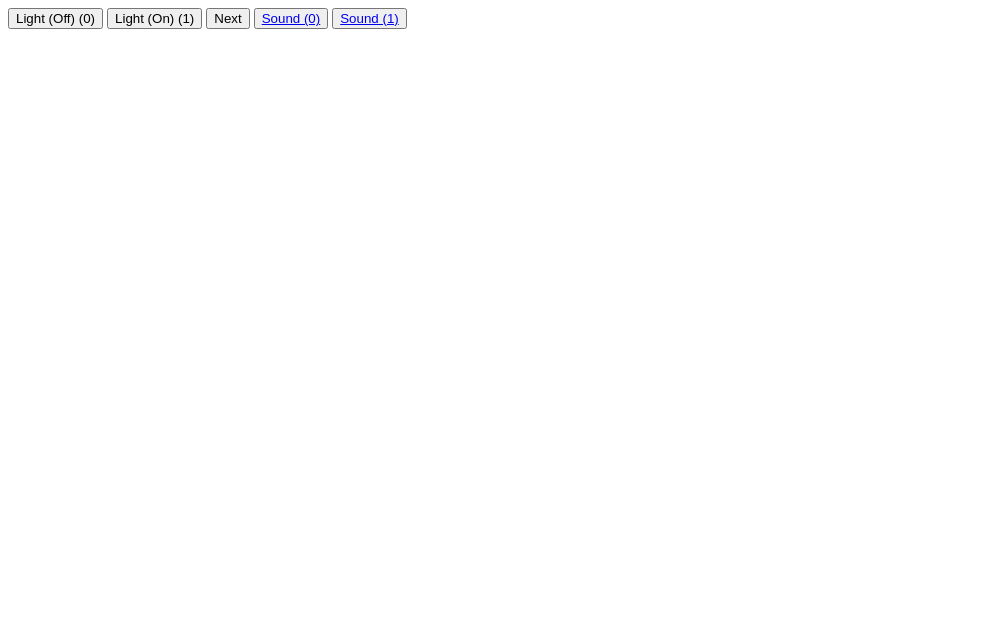
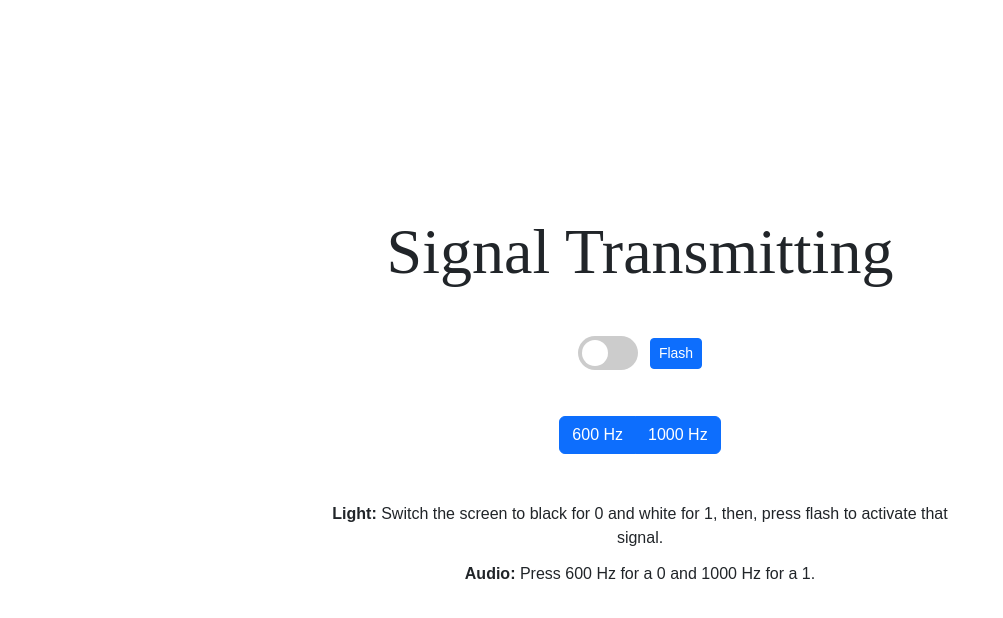
Before and after one commit to JeriahN/Signal-Transmitting, a plain HTML site: page index.html in a window 1280 px wide. Shown: the whole page, without its empty margins (0-1003 px from the left). Drawn offline with Linux system fonts and the light colour scheme.

Commit message:
Actually works now I guess, note, this is a homework assignment I did in a couple minutes, this is not meant for any public.

```diff
--- a/index.html
+++ b/index.html
@@ -4,19 +4,64 @@
     <meta charset="UTF-8" />
     <meta http-equiv="X-UA-Compatible" content="IE=edge" />
     <meta name="viewport" content="width=device-width, initial-scale=1.0" />
+    <link rel="stylesheet" href="./bootstrap/bootstrap.min.css" />
     <link rel="stylesheet" href="./styles.css" />
     <title>Signal Transmitting</title>
   </head>
   <body>
-    <button onclick="light(false)">Light (Off) (0)</button>
-    <button onclick="light(true)">Light (On) (1)</button>
-    <button onclick="turnRed()">Next</button>
-    <button>
-      <a href="https://szynalski.com/tone#600,v0.75">Sound (0)</a>
-    </button>
-    <button>
-      <a href="https://szynalski.com/tone#1000,v0.75">Sound (1)</a>
-    </button>
+    <div class="buttonList">
+      <h1>Signal Transmitting</h1>
+      <br />
+
+      <!-- Visuals -->
+      <div class="buttonList horizontalButtonList">
+        <!-- The Checkbox -->
+        <label class="switch" for="checkbox">
+          <input
+            type="checkbox"
+            id="checkbox"
+            onclick="changeBackgroundColor()"
+          />
+          <span class="slider round"></span>
+        </label>
+
+        <!-- The Flash Screen Button -->
+        <button
+          type="button"
+          class="btn btn-primary btn-sm"
+          onclick="flashScreen()"
+        >
+          Flash
+        </button>
+      </div>
+      <br />
+      <!-- The Frequency Buttons (Audio) -->
+      <div class="btn-group" role="group" aria-label="Basic example">
+        <button
+          type="button"
+          class="btn btn-primary"
+          onclick="playTone(600, 1000)"
+        >
+          600 Hz
+        </button>
+        <button
+          type="button"
+          class="btn btn-primary"
+          onclick="playTone(1000, 1000)"
+        >
+          1000 Hz
+        </button>
+      </div>
+      <br />
+      <span>
+        <b>Light: </b>Switch the screen to black for 0 and white for 1, then,
+        press flash to activate that signal.
+      </span>
+      <span> <b>Audio: </b>Press 600 Hz for a 0 and 1000 Hz for a 1. </span>
+    </div>
+
+    <!-- Import Bootstrap and Javascript File -->
+    <script src="./bootstrap/bootstrap.bundle.min.js"></script>
     <script src="./main.js"></script>
   </body>
 </html>
--- a/main.js
+++ b/main.js
@@ -1,16 +1,47 @@
-const body = document.body;
+const checkbox = document.getElementById("checkbox"); // The checkbox
+const audioContext = new (window.AudioContext || window.AudioContext)(); // The audio context
+const gainNode = audioContext.createGain(); // The gain node
 
-function turnRed() {
-  body.style.backgroundColor = "red";
-  body.style.color = "black";
+// Connect the gain node to the audio context's destination
+gainNode.connect(audioContext.destination);
+gainNode.gain.setValueAtTime(1, audioContext.currentTime);
+
+// Change the background color when the checkbox is checked
+function changeBackgroundColor() {
+  if (checkbox.checked) {
+    document.body.classList.add("dark-mode");
+  } else {
+    document.body.classList.remove("dark-mode");
+  }
 }
 
-function light(onOff) {
-  if (onOff) {
-    body.style.backgroundColor = "white";
-    body.style.color = "black";
-  } else {
-    body.style.backgroundColor = "black";
-    body.style.color = "white";
-  }
+// Add the specified class to the specified element for the specified duration
+function addClassWithTimeout(element, className, timeout) {
+  element.classList.add(className);
+  setTimeout(function () {
+    element.classList.remove(className);
+  }, timeout);
 }
+
+// Flash the screen for 1 second
+function flashScreen() {
+  addClassWithTimeout(document.body, "flash", 1000);
+}
+
+// Play a tone at the specified frequency for the specified duration
+function playTone(frequency, duration) {
+  // Create an oscillator and connect it to the gain node
+  var oscillator = audioContext.createOscillator();
+  oscillator.connect(gainNode);
+
+  // Set the oscillator's frequency and start it
+  oscillator.type = "sine";
+  oscillator.frequency.setValueAtTime(frequency, audioContext.currentTime);
+
+  oscillator.start();
+
+  // Stop the oscillator after the specified duration
+  setTimeout(function () {
+    oscillator.stop();
+  }, duration);
+}
--- a/styles.css
+++ b/styles.css
@@ -1,4 +1,108 @@
 body {
   width: 100vw;
   height: 100vh;
+  font-family: Arial, Helvetica, sans-serif;
+  display: flex;
+  flex-direction: column;
+  align-items: center;
+  justify-content: center;
 }
+
+.buttonList {
+  display: flex;
+  flex-direction: column;
+  align-items: center;
+  justify-content: center;
+  text-align: center;
+  height: 100%;
+  width: 50%;
+  gap: 12px;
+}
+
+.horizontalButtonList {
+  height: 30px;
+  width: 100%;
+  flex-direction: row;
+}
+
+h1 {
+  font-size: 5vw;
+  margin: 0px;
+  font-family: "Times New Roman", Times, serif;
+}
+
+/* The switch - the box around the slider */
+.switch {
+  position: relative;
+  display: inline-block;
+  width: 60px;
+  height: 34px;
+  margin: 0px;
+}
+
+/* Hide default HTML checkbox */
+.switch input {
+  opacity: 0;
+  width: 0;
+  height: 0;
+  margin: 0px;
+}
+
+/* The slider */
+.slider {
+  position: absolute;
+  cursor: pointer;
+  top: 0;
+  left: 0;
+  right: 0;
+  bottom: 0;
+  background-color: #ccc;
+  -webkit-transition: 0.4s;
+  transition: 0.4s;
+  margin: 0px;
+}
+
+.slider:before {
+  position: absolute;
+  content: "";
+  height: 26px;
+  width: 26px;
+  left: 4px;
+  bottom: 4px;
+  background-color: white;
+  -webkit-transition: 0.4s;
+  transition: 0.4s;
+}
+
+input:checked + .slider {
+  background-color: #2196f3;
+}
+
+input:focus + .slider {
+  box-shadow: 0 0 1px #2196f3;
+}
+
+input:checked + .slider:before {
+  -webkit-transform: translateX(26px);
+  -ms-transform: translateX(26px);
+  transform: translateX(26px);
+}
+
+/* Rounded sliders */
+.slider.round {
+  border-radius: 34px;
+}
+
+.slider.round:before {
+  border-radius: 50%;
+}
+
+.dark-mode {
+  background-color: #1e1e1e;
+  color: #eeeeee;
+}
+
+.flash {
+  background-color: red;
+  color: #eeeeee;
+}
```
Also changed, not shown: bootstrap/bootstrap.bundle.min.js (added), bootstrap/bootstrap.min.css (added), 2 other files.
